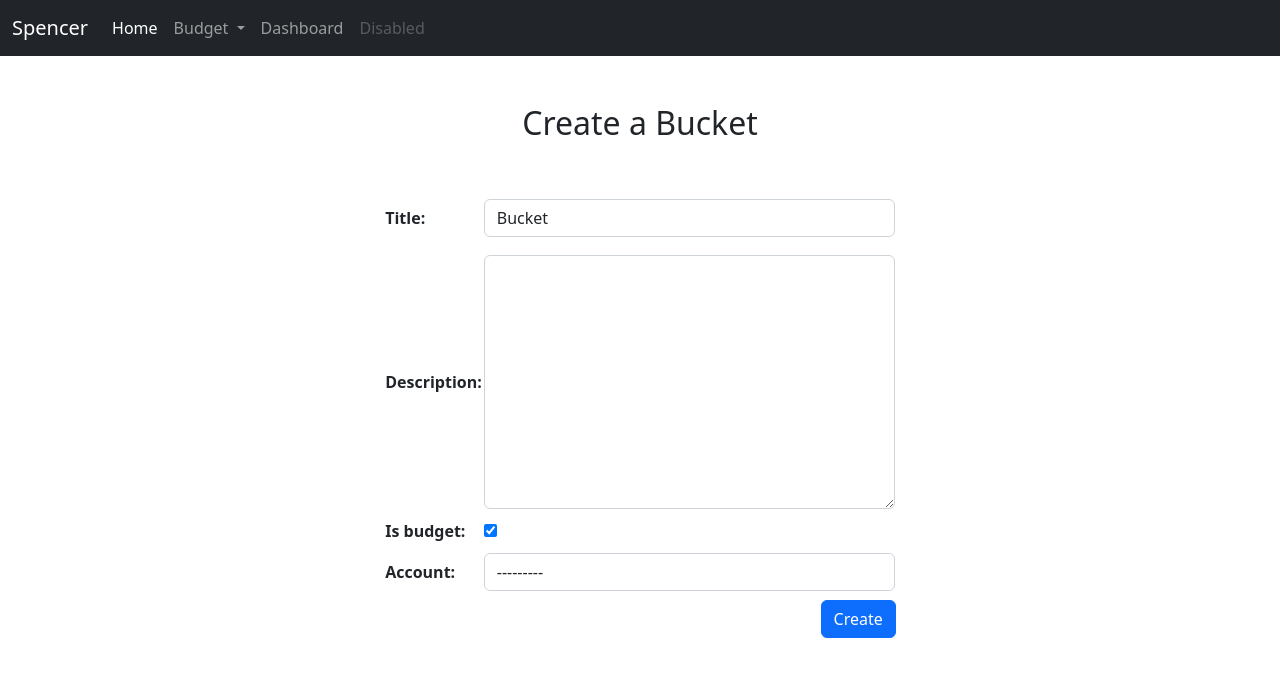
After one commit to spencerboles/lifeapp, a Django app: page /budget/add-bucket/ in a window 1280 px wide. The commit adds this page. Shown: the top 677 px of the page. Run offline with Django 4.2, Linux system fonts and the light colour scheme; some libraries are stand-ins or nearby versions.

Commit message:
create account from and create bucket list

```diff
--- a/lifeapp/budget/forms.py
+++ b/lifeapp/budget/forms.py
@@ -0,0 +1,41 @@
+from django.forms import CheckboxInput, DateTimeInput, DecimalField, ModelForm, NumberInput
+from django import forms
+from .models import Bucket, Item, Account
+
+class BucketForm(ModelForm):
+    class Meta:
+        model = Bucket
+        fields = '__all__'
+
+        widgets = {
+            'title': forms.TextInput(attrs={'class': 'form-control mb-2 mt-2'}),
+            'description': forms.Textarea(attrs={'class': 'form-control mb-2 mt-2'}),
+            'is_budget': forms.CheckboxInput(),
+            'account': forms.Select(attrs={'class': 'form-control mb-2 mt-2'})
+        }
+
+
+class ItemForm(ModelForm):
+    class Meta:
+        model = Item
+        fields='__all__'
+
+        widgets = {
+            'title': forms.TextInput(attrs={'class': 'form-control mb-2 mt-2'}),
+            'description': forms.Textarea(attrs={'class': 'form-control mb-2 mt-2'}),
+            'amount': forms.NumberInput(attrs={'class': 'form-control mb-2 mt-2'}),
+            'date_incurred': forms.DateTimeInput(attrs={'class': 'form-control mb-2 mt-2'}),
+            'bucket': forms.Select(attrs={'class': 'form-control mb-2 mt-2'}),
+            'is_revenue': forms.CheckboxInput()
+        }
+
+class AccountForm(ModelForm):
+    class Meta:
+        model = Account
+        fields = '__all__'
+
+        widgets = {
+            'title': forms.TextInput(attrs={'class': 'form-control mb-2 mt-2'}),
+             'description': forms.Textarea(attrs={'class': 'form-control mb-2 mt-2'}),
+             'balance': forms.NumberInput(attrs={'class': 'form-control mb-2 mt-2'})
+        }
--- a/lifeapp/budget/models.py
+++ b/lifeapp/budget/models.py
@@ -1,5 +1,6 @@
 from datetime import datetime
-from pydoc import describe
+from decimal import Decimal
+#from pydoc import describe
 from django.db import models
 from django.forms import BooleanField, CharField, DateTimeField, FloatField, Textarea, DecimalField
 from django.utils.timezone import now
@@ -7,27 +8,31 @@ from django.utils.timezone import now
 # Create your models here.
 
 class Item(models.Model):
-    title = CharField(max_length=150)
-    description = Textarea()
-    amount = DecimalField(max_digits=10, decimal_places=2)
+    title = models.CharField(max_length=150, null=False, default='Item')
+    description = models.TextField(null=True)
+    amount = models.DecimalField(max_digits=10, decimal_places=2, null=False, default=Decimal('0.00'))
     date_incurred = models.DateTimeField(default=datetime.now)
     bucket = models.ForeignKey("Bucket", on_delete=models.CASCADE)
-    is_revenue = BooleanField()
+    is_revenue = models.BooleanField(default=False)
 
 
     def __str__(self):
         return f'{self.title}'
 
 class Bucket(models.Model):
-    title = CharField(max_length=150)
-    description = Textarea()
-    is_budget = BooleanField()
+    title = models.CharField(max_length=150, null=False, default='Bucket')
+    description = models.TextField(null=True)
+    is_budget = models.BooleanField(default=True)
     account = models.ForeignKey("Account", on_delete=models.CASCADE)
 
-    def __Str__(self):
-        return f'{self.title}'
+    def __str__(self):
+        return self.title
 
 class Account(models.Model):
-    title = CharField(max_length=150)
-    description = Textarea()
-    balance = DecimalField(max_digits=10, decimal_places=2)
+    title = models.CharField(max_length=150, null=False, default='Checkings Account')
+    description = models.TextField(null=True)
+    balance = models.DecimalField(max_digits=10, decimal_places=2, null=False, default=Decimal('0.00'))
+
+
+    def __str__(self):
+        return str(self.title)
--- a/lifeapp/budget/templates/base.html
+++ b/lifeapp/budget/templates/base.html
@@ -7,7 +7,7 @@
   <head>
     <meta charset="utf-8" />
     <meta http-equiv="X-UA-Compatible" content="IE=edge" />
-    <title>Budget</title>
+    <title>{{ title }}</title>
     <meta name="description" content="" />
     <meta name="viewport" content="width=device-width, initial-scale=1" />
     <link
@@ -28,9 +28,9 @@
     <![endif]-->
 
     <header>
-      <nav class="navbar navbar-expand-lg bg-light">
+      <nav class="navbar navbar-expand-lg navbar-dark bg-dark">
         <div class="container-fluid">
-          <a class="navbar-brand" href="#">Navbar</a>
+          <a class="navbar-brand" href="#">Spencer</a>
           <button
             class="navbar-toggler"
             type="button"
@@ -42,13 +42,34 @@
           >
             <span class="navbar-toggler-icon"></span>
           </button>
-          <div class="collapse navbar-collapse" id="navbarNav">
-            <ul class="navbar-nav">
+          <div class="collapse navbar-collapse" id="navbarSupportedContent">
+            <ul class="navbar-nav mr-auto">
               <li class="nav-item">
                 <a class="nav-link active" aria-current="page" href="#">Home</a>
               </li>
-              <li class="nav-item">
-                <a class="nav-link" href="#">Budget</a>
+              <li class="nav-item dropdown">
+                <a
+                  class="nav-link dropdown-toggle"
+                  href="#"
+                  id="navbarDropdown"
+                  role="button"
+                  data-toggle="dropdown"
+                  aria-haspopup="true"
+                  aria-expanded="false"
+                >
+                  Budget
+                </a>
+                <div class="dropdown-menu" aria-labelledby="navbarDropdown">
+                  <div class="dropdown-divider"></div>
+                  <a class="dropdown-item" href="{% url 'add-account' %}"
+                    >Account</a
+                  >
+                  <a class="dropdown-item" href="{% url 'add-bucket' %}"
+                    >Bucket</a
+                  >
+
+                  <a class="dropdown-item" href="{% url 'add-item' %}">Item</a>
+                </div>
               </li>
               <li class="nav-item">
                 <a class="nav-link" href="#">Dashboard</a>
@@ -65,8 +86,18 @@
 
     <script src="" async defer></script>
     <script
-      src="https://cdn.jsdelivr.net/npm/bootstrap@5.2.0/dist/js/bootstrap.bundle.min.js"
-      integrity="sha384-A3rJD856KowSb7dwlZdYEkO39Gagi7vIsF0jrRAoQmDKKtQBHUuLZ9AsSv4jD4Xa"
+      src="https://code.jquery.com/jquery-3.2.1.slim.min.js"
+      integrity="sha384-KJ3o2DKtIkvYIK3UENzmM7KCkRr/rE9/Qpg6aAZGJwFDMVNA/GpGFF93hXpG5KkN"
+      crossorigin="anonymous"
+    ></script>
+    <script
+      src="https://cdn.jsdelivr.net/npm/popper.js@1.12.9/dist/umd/popper.min.js"
+      integrity="sha384-ApNbgh9B+Y1QKtv3Rn7W3mgPxhU9K/ScQsAP7hUibX39j7fakFPskvXusvfa0b4Q"
+      crossorigin="anonymous"
+    ></script>
+    <script
+      src="https://cdn.jsdelivr.net/npm/bootstrap@4.0.0/dist/js/bootstrap.min.js"
+      integrity="sha384-JZR6Spejh4U02d8jOt6vLEHfe/JQGiRRSQQxSfFWpi1MquVdAyjUar5+76PVCmYl"
       crossorigin="anonymous"
     ></script>
   </body>
--- /dev/null
+++ b/lifeapp/budget/templates/input/form.html
@@ -0,0 +1,22 @@
+{% extends 'base.html' %}
+
+{% block content %}
+<div class="jumbotron m-5">
+  <h2 style="text-align: center">Create a {{ title }}</h2>
+</div>
+<div
+  class="form-group"
+  style="display: flex; justify-content: center; align-content: space-between"
+>
+  <form method="post">
+    <table>
+      {{ form }}
+    </table>
+    {% csrf_token %}
+    <div style="display: flex; justify-content: end;"">
+    <button type="submit" class="btn btn-primary float-left">Create</button>
+    </div>
+  </form>
+</div>
+
+{% endblock %}
--- a/lifeapp/budget/urls.py
+++ b/lifeapp/budget/urls.py
@@ -2,5 +2,11 @@ from django.urls import path
 from . import views
 
 urlpatterns = [
-    path('', views.budget)
+    path('', views.budget),
+    path('add-bucket/', views.add_bucket, name='add-bucket'),
+    path('add-item/', views.add_item, name='add-item'),
+    path('add-account/', views.add_account, name='add-account'),
+
+    #display
+    path('list-buckets/', views.all_buckets, name='list-buckets')
 ]
--- a/lifeapp/budget/views.py
+++ b/lifeapp/budget/views.py
@@ -1,5 +1,41 @@
-from django.shortcuts import render
+from django.shortcuts import render, redirect
+from .forms import BucketForm, ItemForm, AccountForm
+from .models import Bucket
 
 # Create your views here.
 def budget(request):
     return render(request, 'base.html')
+
+def add_bucket(request):
+    if request.method == 'POST':
+        form = BucketForm(request.POST)
+        if form.is_valid():
+            form.save()
+            return redirect("/budget")
+    else:
+        form = BucketForm()
+        return render(request, 'input/form.html', {"form":form, "title": "Bucket"})
+
+def add_item(request):
+    if request.method == 'POST':
+        form = ItemForm(request.POST)
+        if form.is_valid():
+            form.save()
+            return redirect('/budget/add-item')
+    else:
+        form = ItemForm()
+        return render(request, 'input/form.html', {"form": form, "title": "Item"})
+
+def add_account(request):
+    if request.method == 'POST':
+        form = AccountForm(request.POST)
+        if form.is_valid():
+            form.save()
+            return redirect('/budget/add-account')
+    else:
+        form = AccountForm()
+        return render(request, 'input/form.html', {"form": form, "title": "Account"})
+
+def all_buckets(request):
+    bucket_list = Bucket.objects.all()
+    return render(request, 'display/bucket_list.html', {'buckets':bucket_list})
```
Also changed, not shown: lifeapp/budget/admin.py (+17 -1 lines), lifeapp/budget/templates/display/bucket_list.html (added, +14 -0 lines), lifeapp/budget/migrations/0002_account_balance_account_description_account_title_and_more.py (added).
